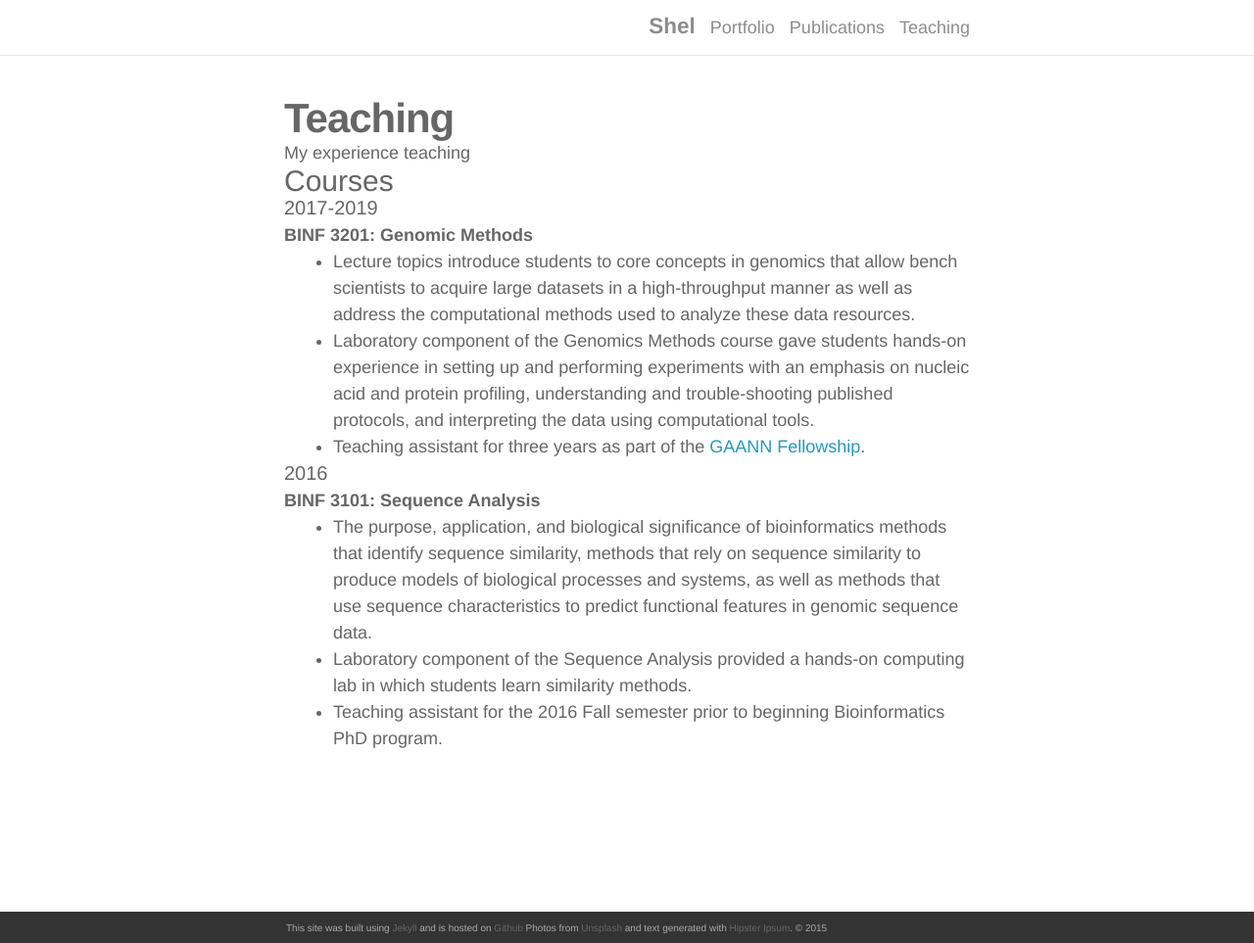
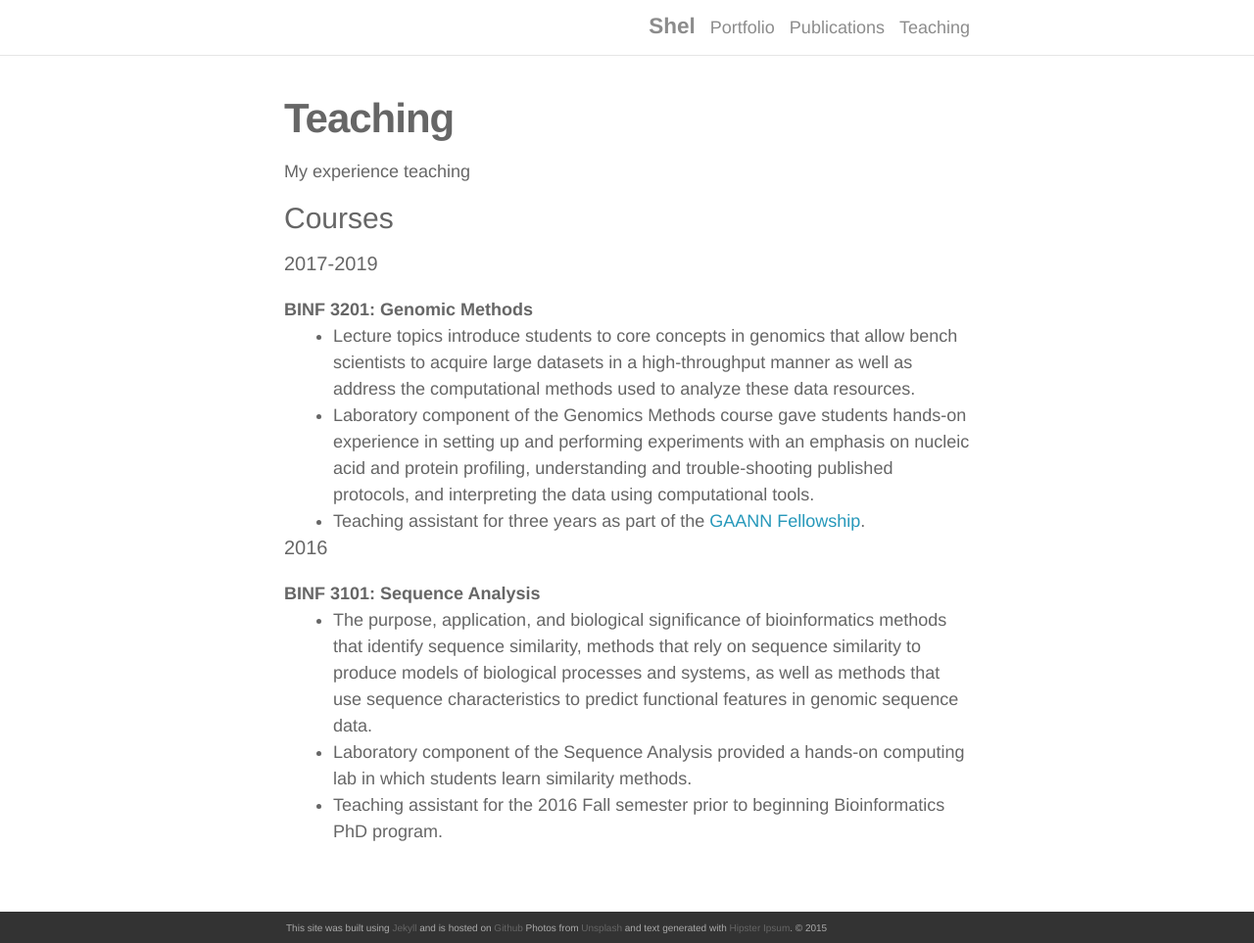
Before and after one commit to shelvasha/shelvasha.github.io, a Jekyll site: the page built from teaching.md, in a window 1280 px wide and 963 px high. Shown: the whole window at 98% size. Built offline with Jekyll 4.4.1, drawn with Linux system fonts in a browser that asks for light colours; nearby versions of some CDN libraries.

Commit message:
Update _base.scss

```diff
--- a/_sass/_base.scss
+++ b/_sass/_base.scss
@@ -122,14 +122,14 @@ h1, h2 {
     font-family: $base-font-family;
     font-weight: bold;
     text-transform: none;
-    padding-bottom: $vertical-spacing-unit + 1;
+    padding-bottom: 20px;
 }
 
 h3, h4, h5, h6 {
     font-family: $base-font-family;
     font-weight: 100;
     font-size: $base-font-size;
-    padding-bottom: $vertical-spacing-unit + 1;
+    padding-bottom: 20px;
 
 }
 
```
